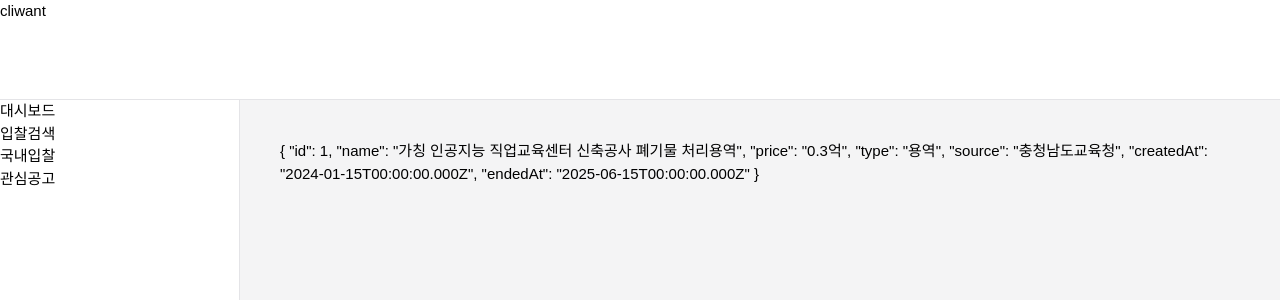
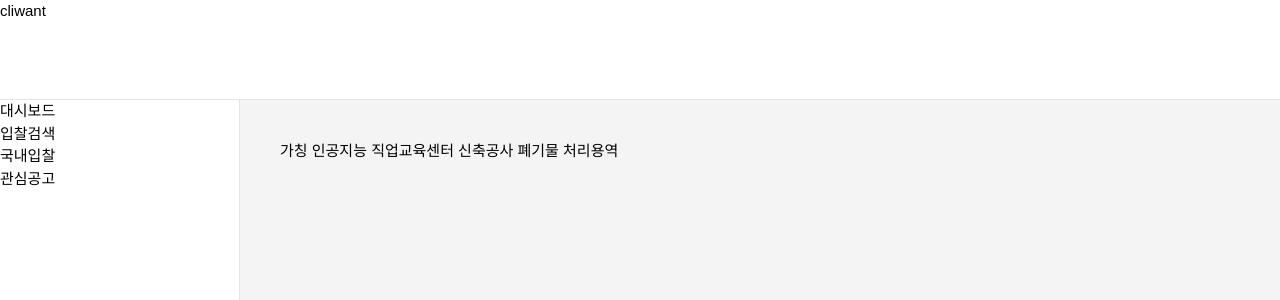
Before and after one commit to hckang80/nextjs-beginner-task, a Next.js app: page /dashboard/rfp/1 in a window 1280 px wide. Shown: the top 300 px of the page. Built offline with nearby package versions, Linux system fonts and the light colour scheme.

Commit message:
feat: 공고 타이틀 출력

```diff
--- a/app/dashboard/rfp/[id]/page.tsx
+++ b/app/dashboard/rfp/[id]/page.tsx
@@ -24,5 +24,11 @@ export default function RfpDetail() {
     return "Loading...";
   }
 
-  return <div>{JSON.stringify(data, null, 2)}</div>;
+  return (
+    <div>
+      <header>
+        <h2>{data.name}</h2>
+      </header>
+    </div>
+  );
 }
```
